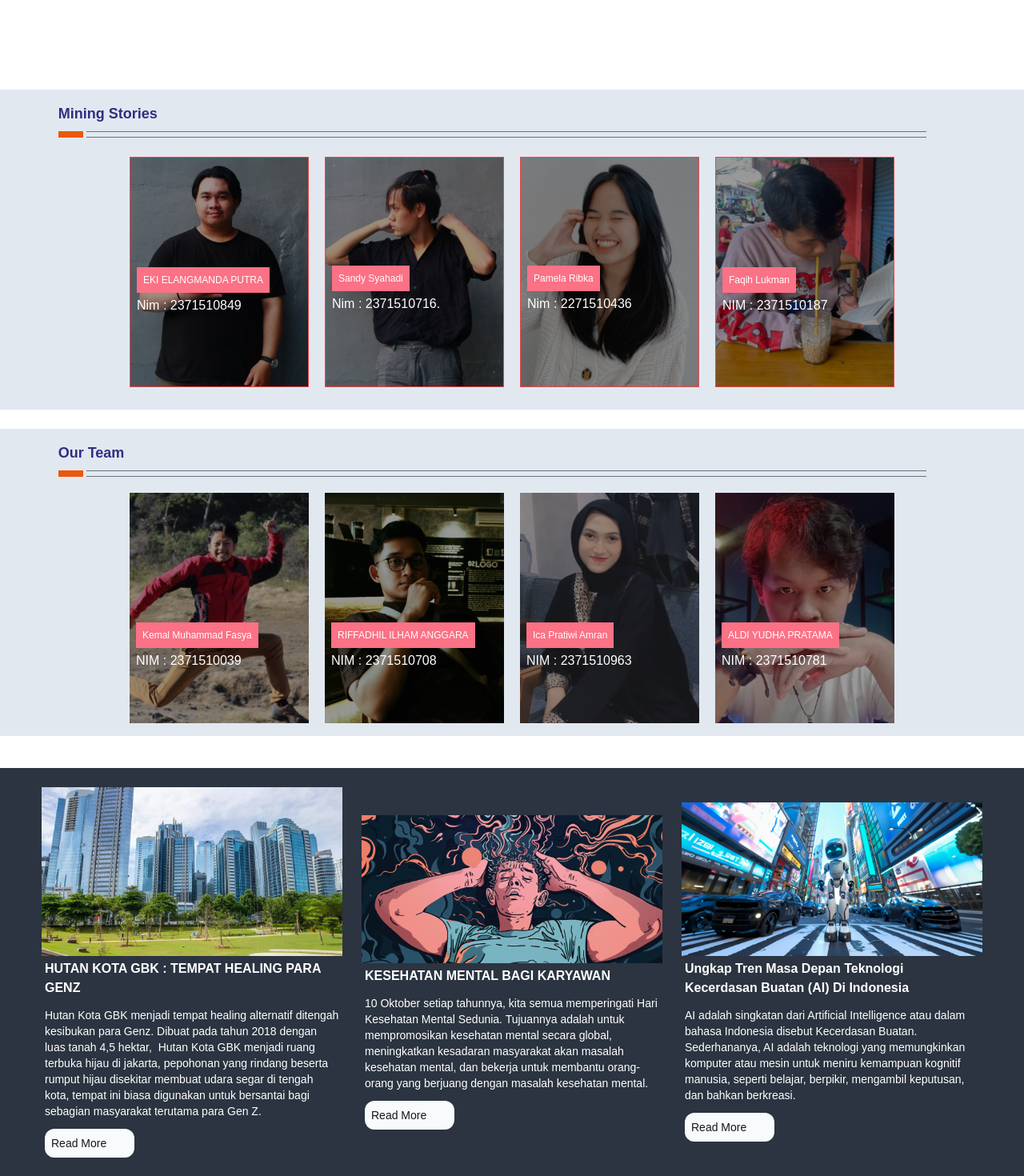
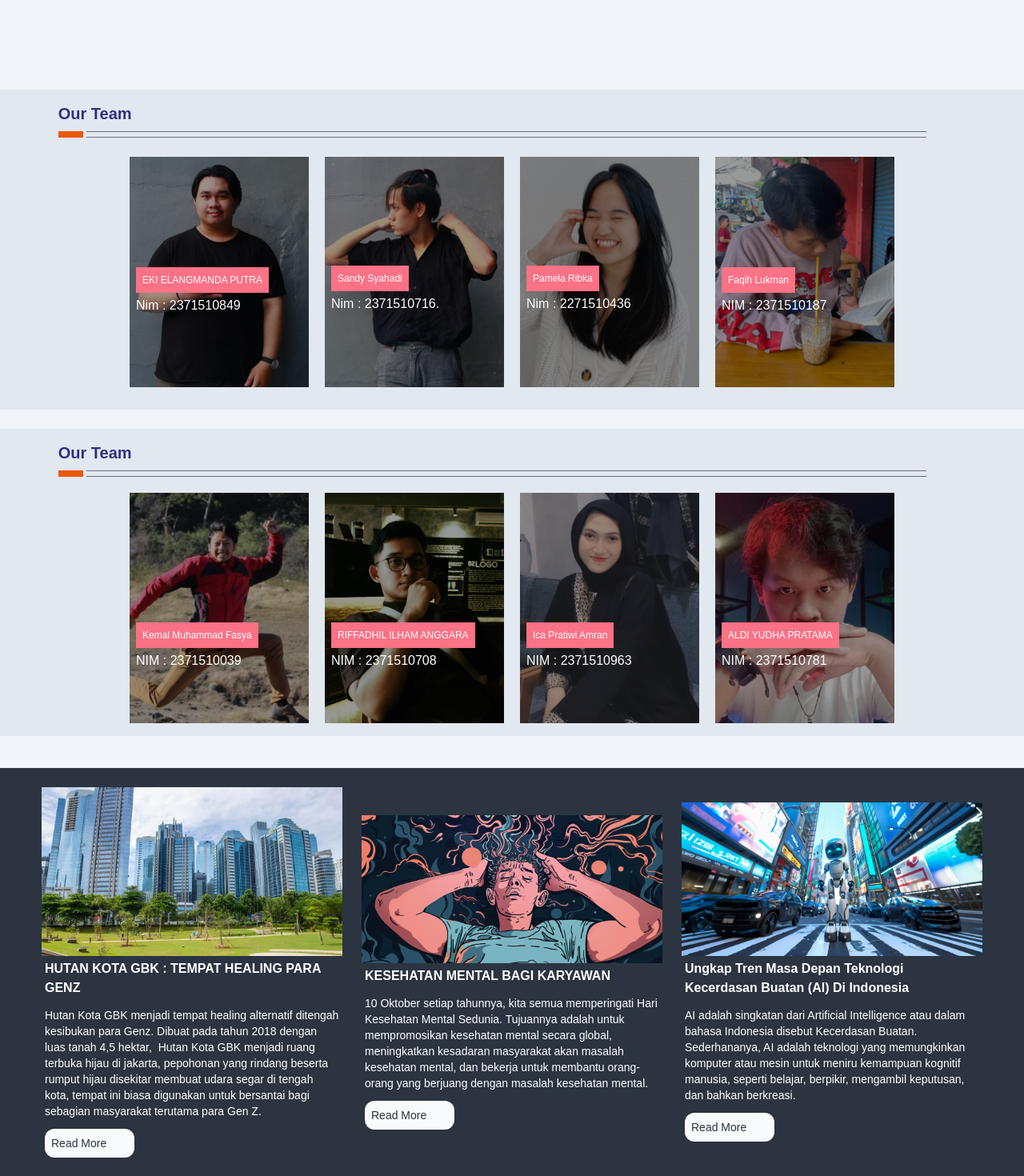
Before and after one commit to frmnsyh19/Nexus, a Next.js app: page /about in a window 1280 px wide. Shown: the part 880-2350 px from the top of the page at 80% size. Built offline with nearby package versions, Linux system fonts and the light colour scheme.

Commit message:
first commit

```diff
--- a/app/about/page.tsx
+++ b/app/about/page.tsx
@@ -1,13 +1,20 @@
+"use client"
+
 import React from 'react'
 import NavbarPc from '../components/NavbarPc'
 import NavbarMobile from '../components/NavbarMobile'
 import { HeadlineAbout } from '../components/AbousUsComponent/HeadlineAbout'
 import PostAbout from '../components/PostAbout'
 import Footer from '../components/Footer'
+import Head from 'next/head'
+
 const page = () => {
   return (
     <>
-      <div className="w-full flex flex-col">
+      <Head>
+        <title>Nexus | About</title>
+      </Head>
+      <div className="w-full flex flex-col bg-slate-100 text-neutral">
         <NavbarMobile />
         <NavbarPc />
         <HeadlineAbout />
--- a/app/components/Dawer.tsx
+++ b/app/components/Dawer.tsx
@@ -22,7 +22,7 @@ const Dawer = () => {
           <li className="mt-5"><Link className=" text-base" href="/home">Home</Link></li>
           <li className="mt-5"><Link className=" text-base" href="/about">About</Link></li>
           <li className="mt-5"><Link className=" text-base" href="/travel">Travel</Link></li>
-          <li className="mt-5"><Link className=" text-base" href="/Healthy">Healthy</Link></li>
+          <li className="mt-5"><Link className=" text-base" href="/healthy">Healthy</Link></li>
           <li className="mt-5"><Link className=" text-base" href="/technology">Technology</Link></li>
         </ul>
       </div>
--- a/app/components/OurTeam.tsx
+++ b/app/components/OurTeam.tsx
@@ -6,8 +6,8 @@ export const OurTeam = () => {
       <div className="w-full p-2 flex flex-col justify-center items-center bg-slate-200 ">
         <div className='w-full lg:w-11/12 flex-col p-2 h-full lg:h-96 flex gap-3'>
           <div className=' w-full lg:w-[95%] ms-1 flex flex-col gap-2'>
-            <p className=' text-lg text-indigo-900 font-bold'>
-              Mining Stories
+            <p className=' text-xl text-indigo-900 font-bold'>
+              Our Team
             </p>
             <div className=' flex flex-row gap-1'>
               <div className=' bg-orange-600 p-1 w-8'></div>
@@ -15,7 +15,7 @@ export const OurTeam = () => {
             </div>
           </div>
           <div className="w-full flex justify-center items-center h-full gap-5 flex-wrap">
-            <div className=' w-56 h-72 border border-red-500' id='team1'>
+            <div className=' w-56 h-72 ' id='team1'>
               <div className=' w-full flex p-2 h-full flex-col gap-1 justify-center items-start'>
                 <div className=' p-2 bg-rose-400 mt-12 text-white'>
                   <p className=' text-xs'>EKI ELANGMANDA PUTRA</p>
@@ -24,7 +24,7 @@ export const OurTeam = () => {
                   Nim : 2371510849</span>
               </div>
             </div>
-            <div className=' w-56 h-72 border border-red-500' id='team2'>
+            <div className=' w-56 h-72 ' id='team2'>
               <div className=' w-full flex p-2 h-full flex-col gap-1 justify-center items-start'>
                 <div className=' p-2 bg-rose-400 mt-11 text-white'>
                   <p className=' text-xs'>Sandy Syahadi</p>
@@ -33,7 +33,7 @@ export const OurTeam = () => {
                   Nim : 2371510716.</span>
               </div>
             </div>
-            <div className=' w-56 h-72 border border-red-500' id='team3'>
+            <div className=' w-56 h-72 ' id='team3'>
               <div className=' w-full flex p-2 h-full flex-col gap-1 justify-center items-start'>
                 <div className=' p-2 bg-rose-400 mt-11 text-white'>
                   <p className=' text-xs'>Pamela Ribka</p>
@@ -42,7 +42,7 @@ export const OurTeam = () => {
                   Nim : 2271510436</span>
               </div>
             </div>
-            <div className=' w-56 h-72 border border-red-500' id='team4'>
+            <div className=' w-56 h-72 ' id='team4'>
               <div className=' w-full flex p-2 h-full flex-col gap-1 justify-center items-start'>
                 <div className=' p-2 bg-rose-400 mt-12 text-white'>
                   <p className=' text-xs'>Faqih Lukman</p>
@@ -57,7 +57,7 @@ export const OurTeam = () => {
       <div className="w-full p-2 mt-6 flex flex-col justify-center items-center bg-slate-200 ">
         <div className='  lg:w-11/12 flex-col p-2 h-full  flex gap-5'>
           <div className=' w-full lg:w-[95%] ms-1 flex flex-col gap-2'>
-            <p className=' text-lg text-indigo-900 font-bold'>
+            <p className=' text-xl text-indigo-900 font-bold'>
               Our Team
             </p>
             <div className=' flex flex-row gap-1'>
--- a/app/components/PostAbout.tsx
+++ b/app/components/PostAbout.tsx
@@ -16,7 +16,7 @@ const PostAbout = () => {
             <span className=' text-sm text-white'>
               Hutan Kota GBK menjadi tempat healing alternatif ditengah kesibukan para Genz. Dibuat pada tahun 2018 dengan luas tanah 4,5 hektar,  Hutan Kota GBK menjadi ruang terbuka hijau di jakarta, pepohonan yang rindang beserta rumput hijau disekitar membuat udara segar di tengah kota, tempat ini biasa digunakan untuk bersantai bagi sebagian masyarakat terutama para Gen Z.
             </span>
-            <Link href='/travel'><div className=' p-2 w-28 text-sm rounded-xl bg-slate-50 cursor-pointer'>Read More</div></Link>
+            <Link href='/travel'><div className=' text-neutral p-2 w-28 text-sm rounded-xl bg-slate-50 cursor-pointer'>Read More</div></Link>
           </div>
         </div>
         <div className=' w-96  flex flex-col p-1'>
@@ -31,7 +31,7 @@ const PostAbout = () => {
               10 Oktober setiap tahunnya, kita semua memperingati Hari Kesehatan Mental Sedunia. Tujuannya adalah untuk mempromosikan kesehatan mental secara global, meningkatkan kesadaran masyarakat akan masalah kesehatan mental,
               dan bekerja untuk membantu orang-orang yang berjuang dengan masalah kesehatan mental.
             </span>
-            <Link href='/healthy'><div className=' cursor-pointer p-2 w-28 text-sm rounded-xl bg-slate-50'>Read More</div></Link>
+            <Link href='/healthy'><div className=' cursor-pointer text-neutral p-2 w-28 text-sm rounded-xl bg-slate-50'>Read More</div></Link>
           </div>
         </div>
         <div className=' w-96   flex flex-col p-1'>
@@ -45,7 +45,7 @@ const PostAbout = () => {
             <span className=' text-sm text-white'>
               AI adalah singkatan dari Artificial Intelligence atau dalam bahasa Indonesia disebut Kecerdasan Buatan. Sederhananya, AI adalah teknologi yang memungkinkan komputer atau mesin untuk meniru kemampuan kognitif manusia, seperti belajar, berpikir, mengambil keputusan, dan bahkan berkreasi.
             </span>
-            <Link href='/technology'><div className=' p-2 w-28 text-sm rounded-xl bg-slate-50'>Read More</div></Link>
+            <Link href='/technology'><div className=' text-neutral p-2 w-28 text-sm rounded-xl bg-slate-50'>Read More</div></Link>
           </div>
         </div>
       </div>
--- a/app/globals.css
+++ b/app/globals.css
@@ -14,6 +14,10 @@
   }
 }
 
+html{
+  @apply scroll-smooth
+}
+
 body {
   color: var(--foreground);
   background: var(--background);
```
